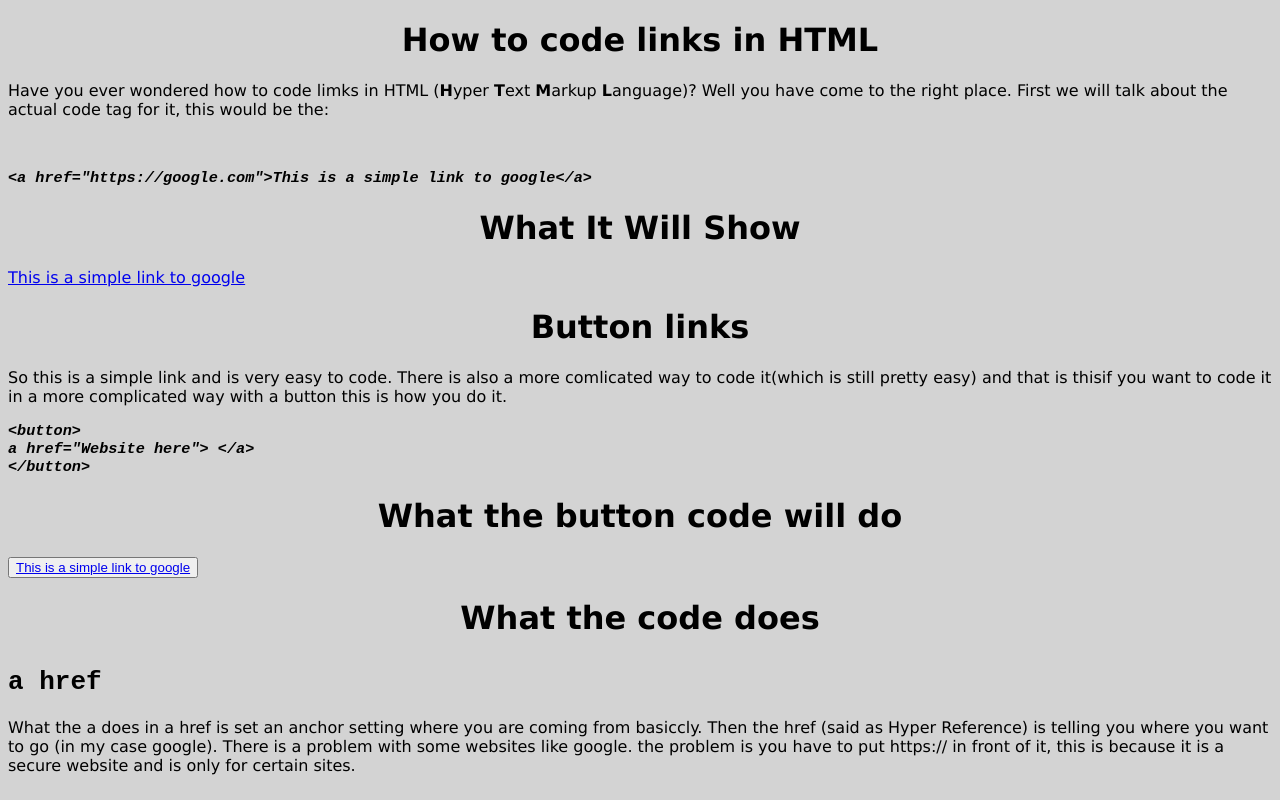
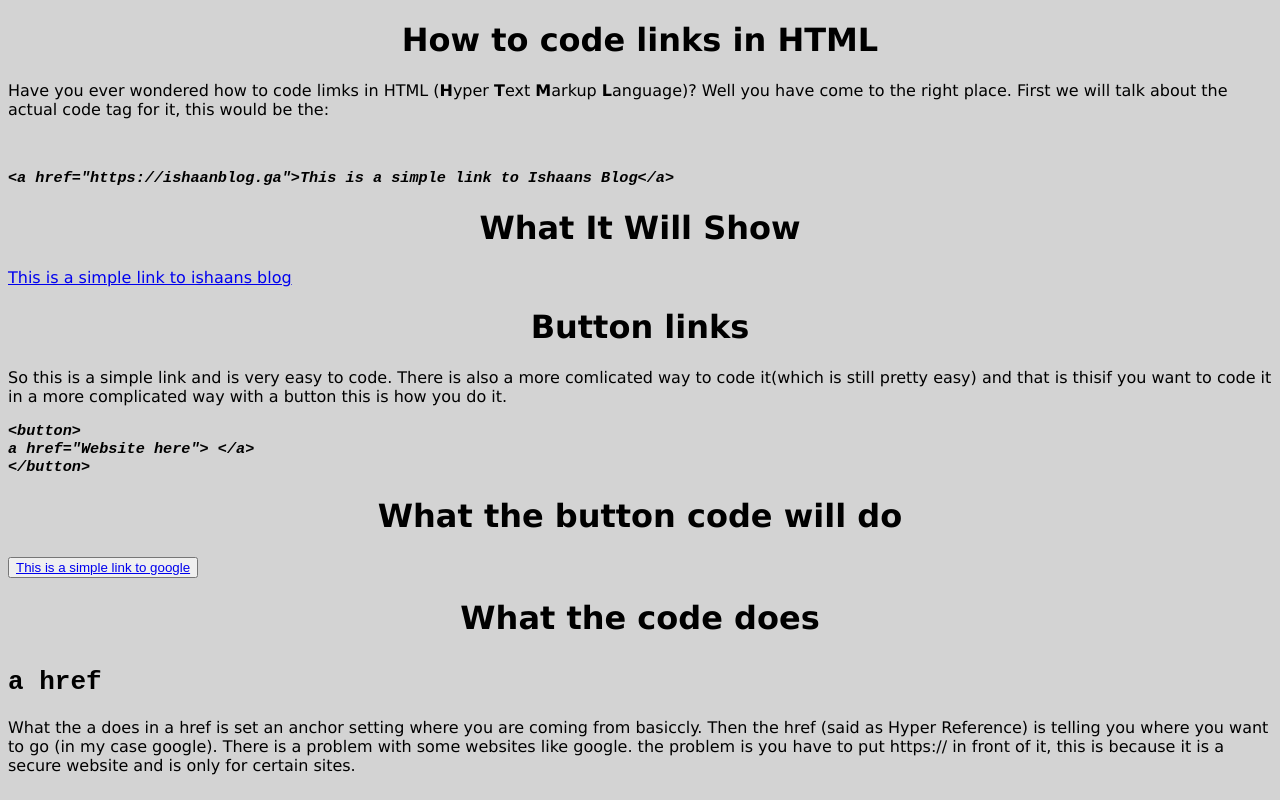
Before and after one commit to DdogN/HyperReferencesinHTML, a plain HTML site: page index.html in a window 1280 px wide. Shown: the top 800 px of the page. Drawn offline with Linux system fonts and the light colour scheme.

Commit message:
Update index.html

```diff
--- a/index.html
+++ b/index.html
@@ -16,10 +16,10 @@
 
         <br/>
 
-        <code><em><h3>&lt;a href="https://google.com"&gt;This is a simple link to google&lt;/a&gt;</h3></em></code>
+        <code><em><h3>&lt;a href="https://ishaanblog.ga"&gt;This is a simple link to Ishaans Blog&lt;/a&gt;</h3></em></code>
 
         <h1><center>What It Will Show</center></h1>
-        <a href="https://google.com/">This is a simple link to google</a>
+        <a href="https://ishaanblog.ga/">This is a simple link to ishaans blog</a>
         <br>
         <h1><center>Button links</center></h1>
         <p>So this is a simple link and is very easy to code. There is also a more comlicated way to code it(which is still pretty easy) and that is thisif you want to code it in a more complicated way with a button this is how you do it.</p>
```
